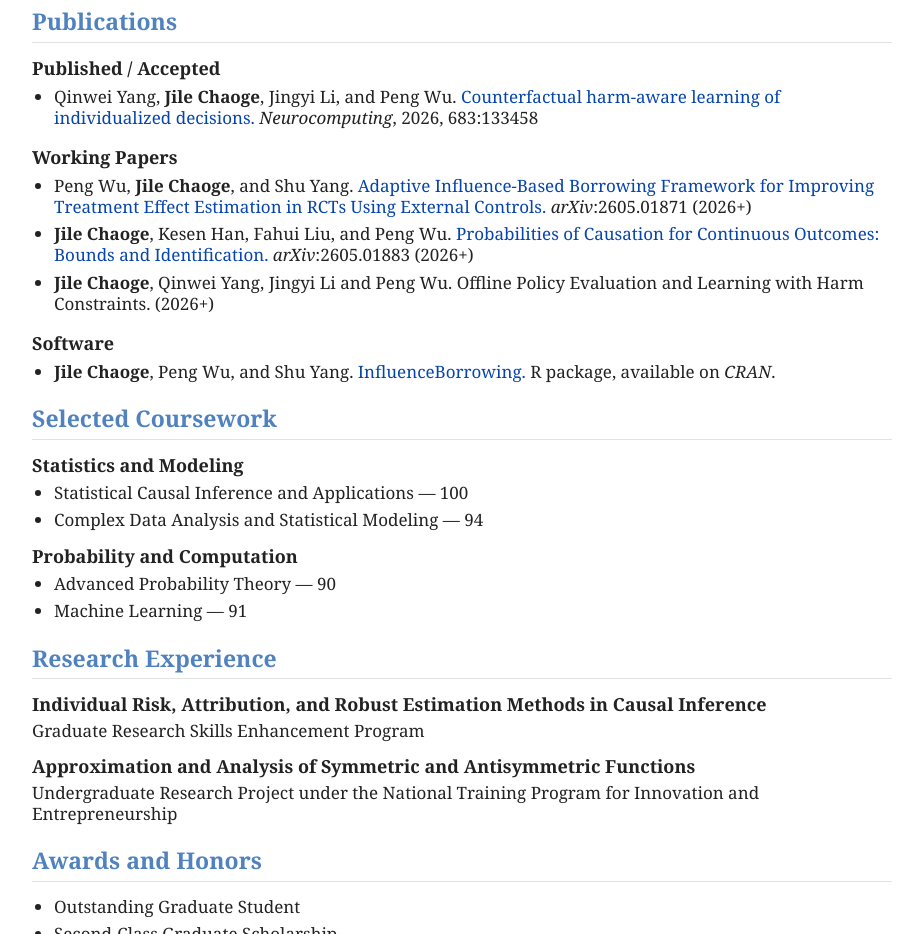
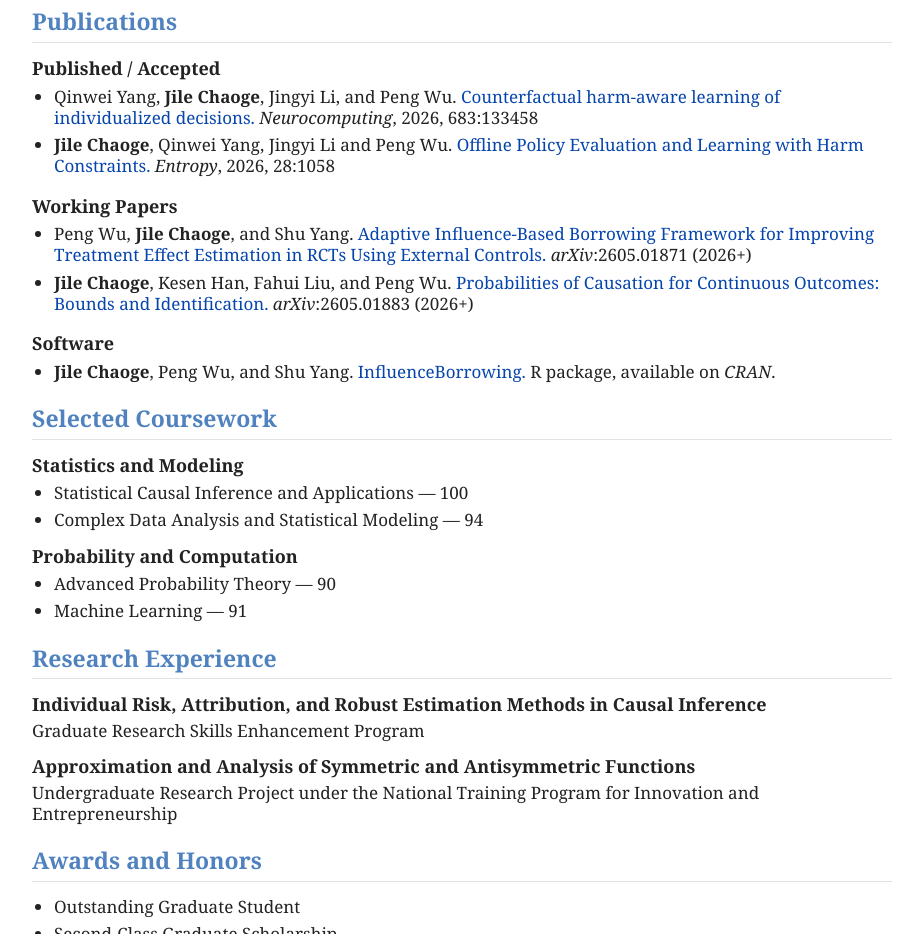
Before and after one commit to JileChaoge/jilechaoge.github.io, a plain HTML site: page index.html in a window 1280 px wide. Shown: the part 880-1814 px from the top of the page, without its empty margins (178-1101 px from the left). Drawn offline with Linux system fonts and the light colour scheme.

Commit message:
Updated link.

```diff
--- a/index.html
+++ b/index.html
@@ -266,6 +266,32 @@
                 <em>Neurocomputing</em>, 2026, 683:133458
               </span>
             </li>
+
+            <li>
+              <span
+                data-en="<strong>Jile Chaoge</strong>, Qinwei Yang, Jingyi Li and Peng Wu. Offline Policy Evaluation and Learning with Harm Constraints. "
+                data-zh="<strong>朝格吉乐</strong>、杨钦伟、李靖怡、吴鹏. Offline Policy Evaluation and Learning with Harm Constraints. "
+              >
+                <strong>Jile Chaoge</strong>, Qinwei Yang, Jingyi Li and Peng Wu.
+              </span>
+              <span>
+                <a
+                  href="https://doi.org/10.3390/e28101058"
+                  target="_blank"
+                  rel="noopener noreferrer"
+                  data-en="Offline Policy Evaluation and Learning with Harm Constraints. "
+                  data-zh="Offline Policy Evaluation and Learning with Harm Constraints. "
+                >
+                  Offline Policy Evaluation and Learning with Harm Constraints.
+                </a>
+              </span>
+              <span
+                data-en="<em>Entropy</em>, 2026, 28:1058"
+                data-zh="<em>Entropy</em>，2026，28:1058"
+              >
+                <em>Entropy</em>, 2026, 28:1058
+              </span>
+            </li>
           </ul>
         </div>
 
@@ -349,14 +375,14 @@
                 <em>arXiv</em>:xxx (2026+)
               </span>
             </li> -->
-            <li>
+            <!-- <li>
               <span
                 data-en="<strong>Jile Chaoge</strong>, Qinwei Yang, Jingyi Li and Peng Wu. Offline Policy Evaluation and Learning with Harm Constraints. "
                 data-zh="<strong>朝格吉乐</strong>、杨钦伟、李靖怡、吴鹏. Offline Policy Evaluation and Learning with Harm Constraints. "
               >
                 <strong>Jile Chaoge</strong>, Qinwei Yang, Jingyi Li and Peng Wu.
               </span>
-              <span>
+              <span> -->
                 <!-- <a
                   href="https://example.com/arxiv-2"
                   target="_blank"
@@ -368,28 +394,22 @@
                   data-en="Offline Policy Evaluation and Learning with Harm Constraints. "
                   data-zh="Offline Policy Evaluation and Learning with Harm Constraints. "
                 > -->
-                  Offline Policy Evaluation and Learning with Harm Constraints.
+                  <!-- Offline Policy Evaluation and Learning with Harm Constraints.
                 </a>
               </span>
               <span
                 data-en="(2026+)"
                 data-zh="(2026+)"
               >
-                (2026+)
+                (2026+) -->
               <!-- <span
                 data-en=" <em>arXiv</em>: xxx (2026+)."
                 data-zh=" <em>arXiv</em>: xxx (2026+)."
               > -->
                 <!-- <em>arXiv</em>: xxx (2026+). -->
               <!-- </span> -->
-              <!-- <div
-                class="pub-note"
-                data-en="† These authors contributed equally. "
-                data-zh="† 表示共同一作. "
-              >
-                † These authors contributed equally.
-              </div> -->
-            </li>
+            <!-- </li> -->
+
             <!-- <li>
               <span
                 data-en="Hongyan Du, <strong>Jile Chaoge*</strong>, Zhaoqing Tian and Peng Wu. Learning Persuasion Effects under Dependent Potential Outcomes with Latent Correlation Constraints. "
@@ -407,6 +427,15 @@
               >
                 (2026+)
             </li> -->
+
+              <!-- <div
+                class="pub-note"
+                data-en="† These authors contributed equally. "
+                data-zh="† 表示共同一作. "
+              >
+                † These authors contributed equally.
+              </div> -->
+
           </ul>
         </div>
 
```
